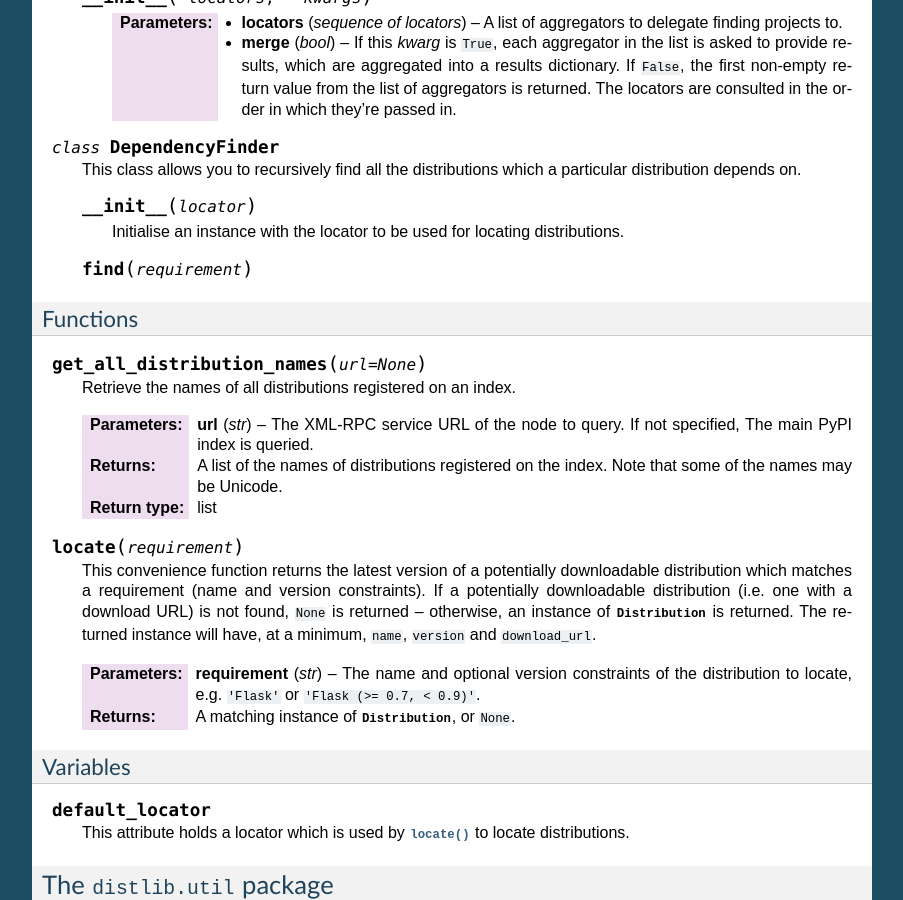
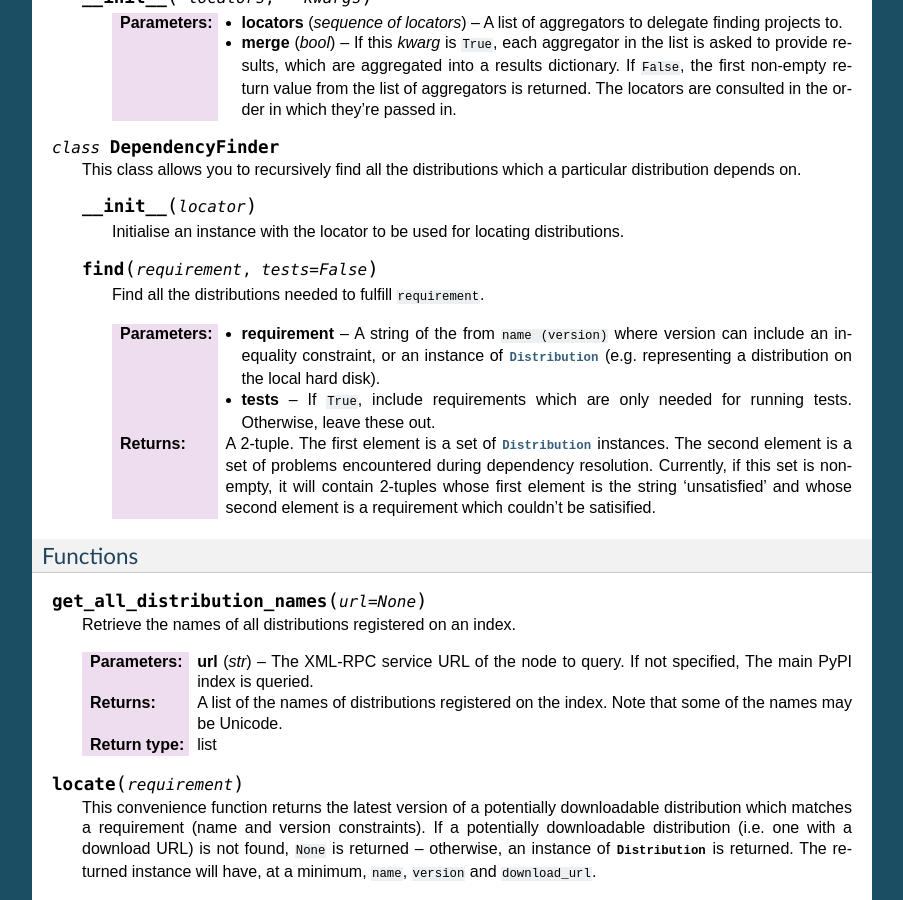
Before and after one commit to dstufft/distlib, a Sphinx documentation site: the page built from docs/reference.rst, in a window 1280 px wide and 900 px high, scrolled down 10480 px. Shown: the whole window, without its empty margins (198-1101 px from the left). Built offline with Sphinx 7.4.7, drawn with Linux system fonts in a browser that asks for light colours; formulas are drawn with MathJax 3; comment, search, counter and statistics services are not loaded.

Commit message:
Documentation updates.

```diff
--- a/docs/overview.rst
+++ b/docs/overview.rst
@@ -124,6 +124,10 @@ suite and it has been exercised on Windows, Ubuntu and Mac OS X. No release
 has yet been made: to work with the project, you need to clone the source
 repository or download a tarball from it.
 
+Coverage results are available at:
+
+http://www.red-dove.com/distlib/coverage/
+
 The source repository for the project is on BitBucket:
 
 https://bitbucket.org/vinay.sajip/distlib/
--- a/docs/reference.rst
+++ b/docs/reference.rst
@@ -738,7 +738,23 @@ Classes
       Initialise an instance with the locator to be used for locating
       distributions.
 
-   .. method:: find(requirement)
+   .. method:: find(requirement, tests=False)
+
+      Find all the distributions needed to fulfill ``requirement``.
+
+      :param requirement: A string of the from ``name (version)`` where
+                          version can include an inequality constraint, or an
+                          instance of :class:`Distribution` (e.g. representing
+                          a distribution on the local hard disk).
+      :param tests: If ``True``, include requirements which are only needed for
+                    running tests. Otherwise, leave these out.
+      :returns: A 2-tuple. The first element is a set of :class:`Distribution`
+                instances. The second element is a set of problems encountered
+                during dependency resolution. Currently, if this set is non-
+                empty, it will contain 2-tuples whose first element is the
+                string 'unsatisfied' and whose second element is a requirement
+                which couldn't be satisified.
+
 
 Functions
 ^^^^^^^^^
```
